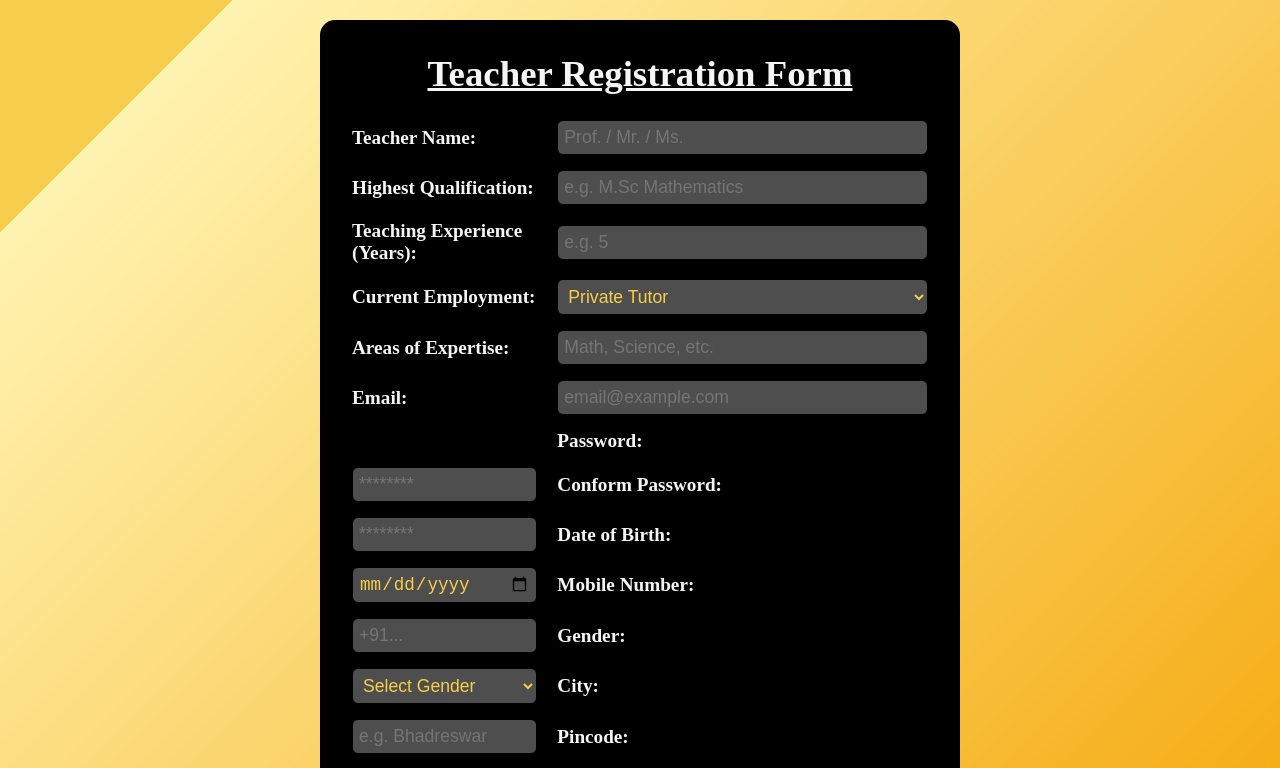
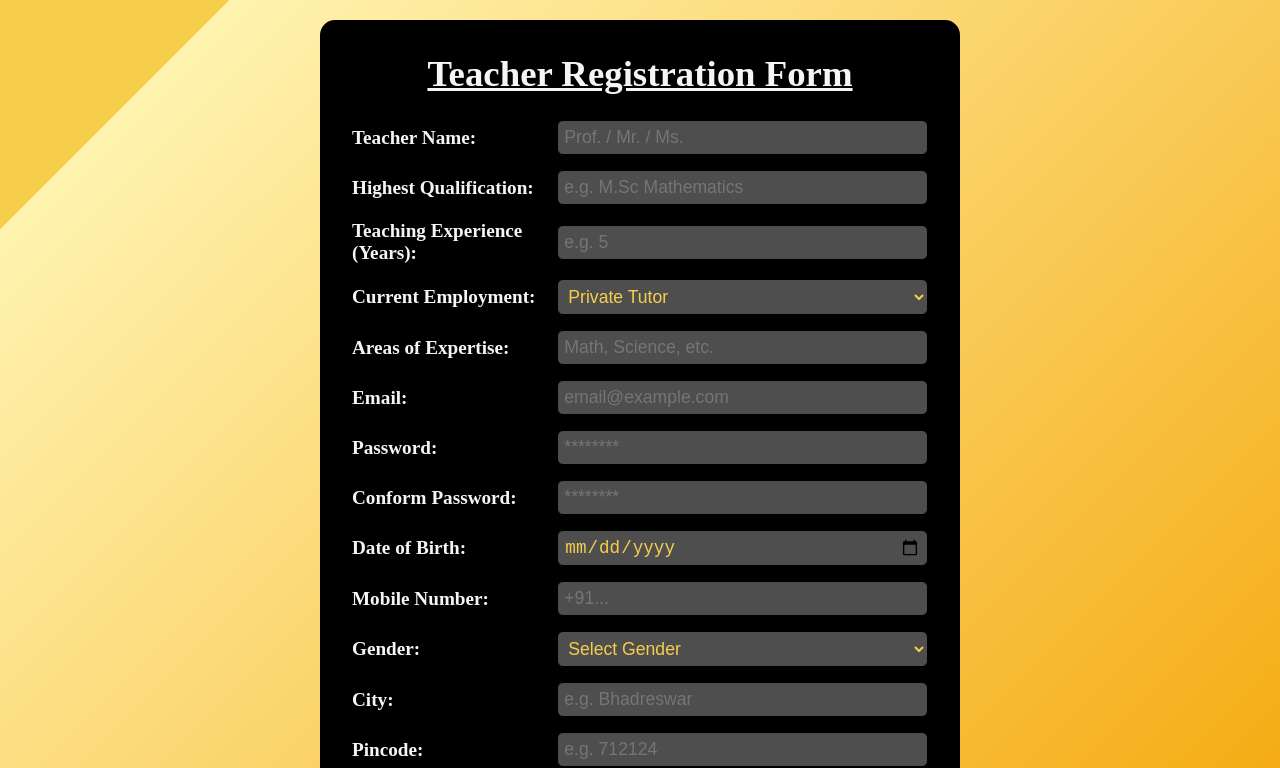
Before and after one commit to Ri1999/myUniversityProject, a React (Vite) app: page /teacher-sign-up in a window 1280 px wide. Shown: the top 768 px of the page. Built offline with nearby package versions, Linux system fonts and the light colour scheme.

Commit message:
Fixing teacher signup structure as error messages integrates

```diff
--- a/src/pages/SignUp.css
+++ b/src/pages/SignUp.css
@@ -91,6 +91,16 @@
     font-weight: bold;
     transform: scale(1.05);
 }
+.inputGroup{
+    display: flex;
+    flex-direction: column;
+    width: 100%;
+}
+.inputGroup p{
+    color: #f78787;
+    font-size: 0.9rem;
+    margin-top: 4px;
+}
 
 /* teacher parts are merge into them */
 
--- a/src/pages/TeacherSignup.jsx
+++ b/src/pages/TeacherSignup.jsx
@@ -110,16 +110,30 @@ const TeacherSignup = () => {
 
           <label htmlFor="name">Teacher Name:</label>
 
+
+          <div>
             <input onChange={handleInputChange} name="fullname" value={teacherData.fullname} required type="text" id="name" placeholder="Prof. / Mr. / Ms." autoFocus />
           {errors.fullname && <p>{errors.fullname}</p>}
 
+          </div>
+
+
           <label htmlFor="qualification">Highest Qualification:</label>
+          <div>
             <input onChange={handleInputChange} name="hqualification" value={teacherData.hqualification} required type="text" id="qualification" placeholder="e.g. M.Sc Mathematics" />
 
+          </div>
+
+
           <label htmlFor="exp">Teaching Experience (Years):</label>
+          <div>
             <input onChange={handleInputChange} name="experience" value={teacherData.experience} required type="number" id="exp" placeholder="e.g. 5" />
 
+          </div>
+
+
           <label htmlFor="status">Current Employment:</label>
+          <div>
             <select onChange={handleInputChange} name="employment" value={teacherData.employment} required id="status">
             <option value="private">Private Tutor</option>
             <option value="govt">Govt. School Teacher</option>
@@ -127,29 +141,56 @@ const TeacherSignup = () => {
             <option value="corporate">Trainer</option>
           </select>
 
+          </div>
+
           <label htmlFor="subjects">Areas of Expertise:</label>
+          <div>
             <input onChange={handleInputChange} name="expertise" value={teacherData.expertise} required type="text" id="subjects" placeholder="Math, Science, etc." />
+          </div>
+
 
           <label htmlFor="email">Email:</label>
+          <div>
             <input onChange={handleInputChange} name="email" value={teacherData.email}  required type="email" id="email" placeholder="email@example.com" />
           <p className="errorText">{errors.email}</p>
+          </div>
+
 
           <label htmlFor="pass">Password:</label>
+
+          <div className="inputGroup" >
             <input onChange={handleInputChange} name="password" value={teacherData.password} required type="password" id="pass" placeholder="********" />
           {errors.password && <p>{errors.password}</p>}
 
+          </div>
+
+
           <label htmlFor="pass">Conform Password:</label>
+          <div className="inputGroup">
             <input onChange={handleInputChange} name="conformpassword" value={teacherData.conformpassword} required type="password" id="conformpass" placeholder="********" />
           {errors.conformpassword && <p>{errors.conformpassword}</p>}
 
+          </div>
+
+
           <label htmlFor="dob">Date of Birth:</label>
+          <div className="inputGroup">
             <input onChange={handleInputChange} name="dob" value={teacherData.dob} required type="date" id="dob" />
+          </div>
+
 
           <label htmlFor="mobile">Mobile Number:</label>
+
+          <div className="inputGroup">
             <input onChange={handleInputChange} name="phonenumber" value={teacherData.phonenumber} required type="tel" id="mobile" placeholder="+91..." />
           {errors.phonenumber && <p>{errors.phonenumber}</p>}
 
+          </div>
+
+
           <label htmlFor="gender">Gender:</label>
+
+          <div className="inputGroup">
             <select onChange={handleInputChange} name="gender" value={teacherData.gender} required id="gender">
             <option value="">Select Gender</option>
             <option value="male">Male</option>
@@ -157,20 +198,29 @@ const TeacherSignup = () => {
             <option value="other">Other</option>
           </select>
 
+          </div>
+
+
           <label htmlFor="city">City:</label>
+          <div className="inputGroup">
             <input onChange={handleInputChange} name="city" value={teacherData.city} required type="text" id="city" placeholder="e.g. Bhadreswar" />
+          </div>
+
 
           <label htmlFor="pincode">Pincode:</label>
           <input onChange={handleInputChange} name="pincode" value={teacherData.pincode} required type="text" id="pincode" placeholder="e.g. 712124" />
 
 
           <label htmlFor="bio">Teaching Bio:</label>
+          <div className="inputGroup">
             <textarea onChange={handleInputChange} name="bio" value={teacherData.bio} required
             id="bio"
             placeholder="Tell students about your teaching style..."
             rows="3"
             style={{width: '100%', borderRadius: '6px', padding: '8px', border: '1px solid black'}}
           />
+          </div>
+
 
           <button type="submit" className="submitBtn">Submit</button>
         </form>
```
Lines whose indentation alone changed are shown as unchanged.
